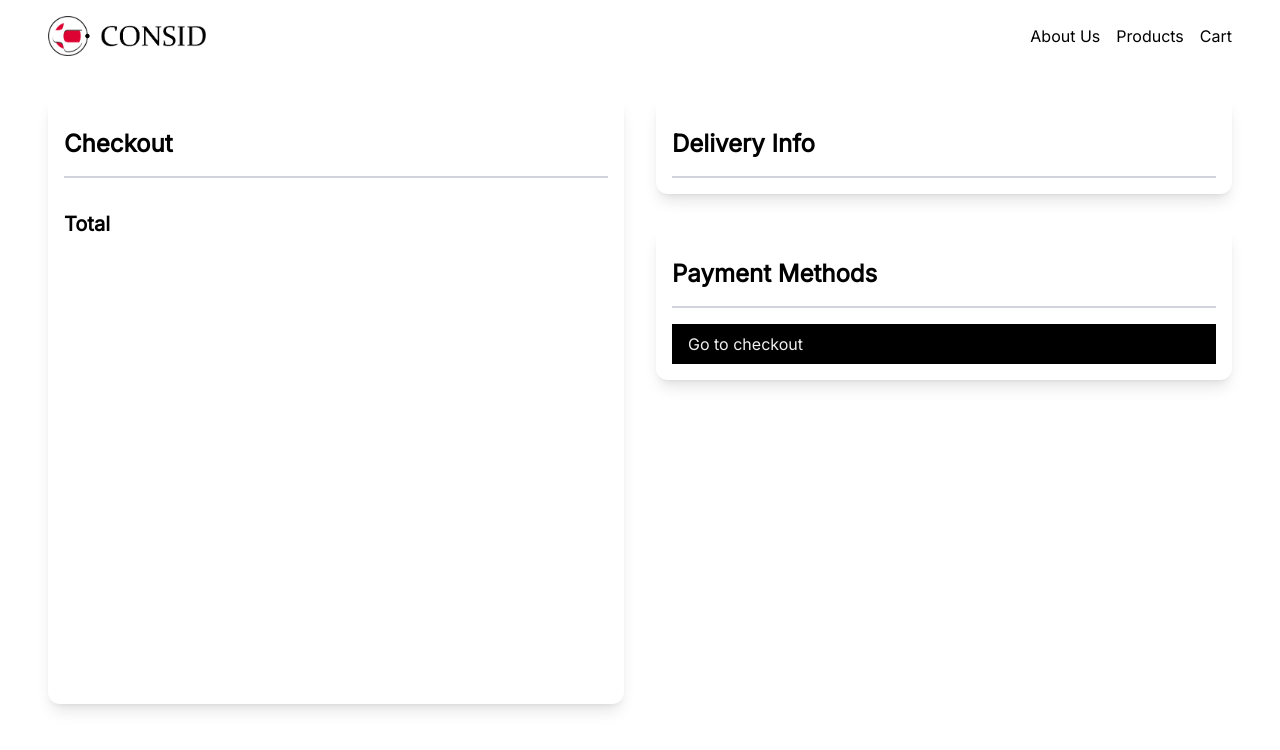
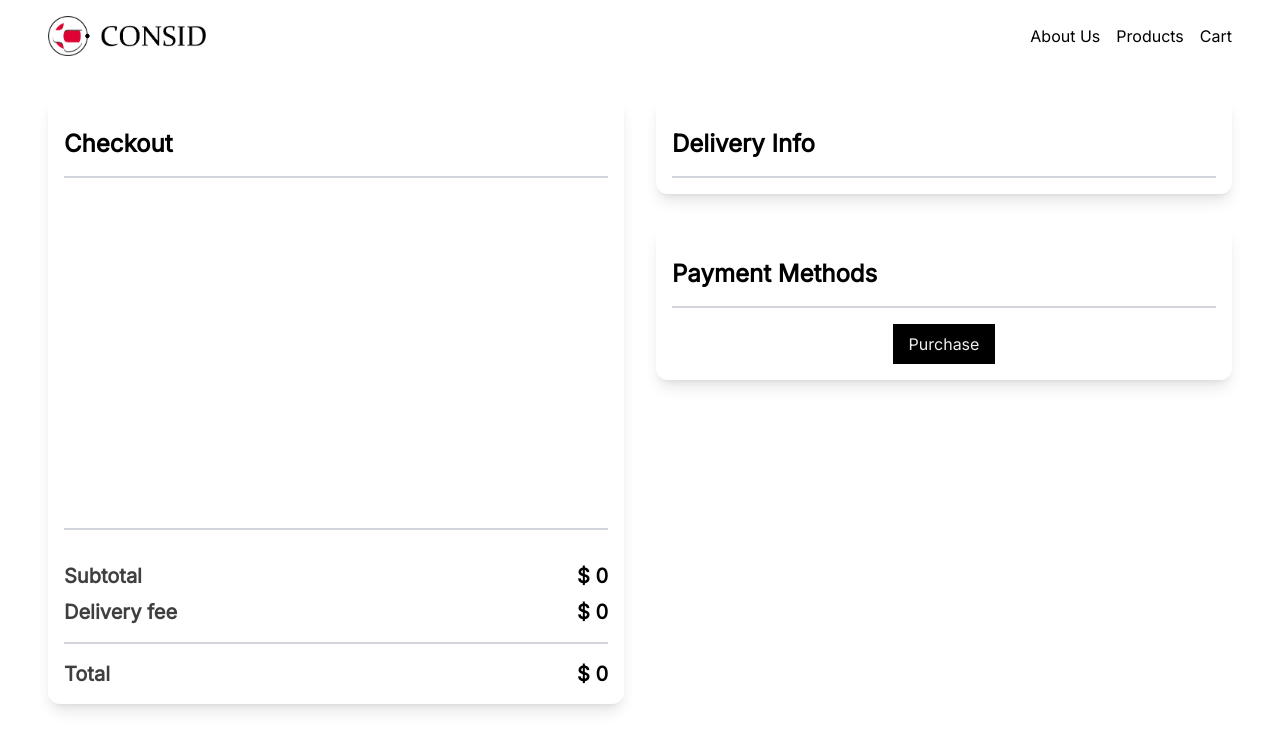
Before and after one commit to GITZMBE/uppgift-frontend-nextjs, a Next.js app in the folder next/: page /checkout in a window 1280 px wide. Shown: the top 750 px of the page. Built offline with nearby package versions, Linux system fonts and the light colour scheme.

Commit message:
Style and add components to checkout (no delivery form or purchase form)

```diff
--- a/next/app/checkout/page.tsx
+++ b/next/app/checkout/page.tsx
@@ -2,13 +2,14 @@
 
 import CartItemRecord from "@/src/components/CartItemRecord";
 import CartItem from "@/src/models/cartItem";
-import { cartState } from "@/src/recoil";
+import { cartState, getCartValue } from "@/src/recoil";
 import Link from "next/link";
 import React from "react";
 import { useRecoilState } from "recoil";
 
 const CheckoutPage = () => {
   const [cart, setCart] = useRecoilState(cartState);
+  const deliveryFee = 0;
 
   return (
     <div className='w-full h-screen flex gap-8 py-24 px-4 sm:px-8 md:px-12'>
@@ -16,17 +17,31 @@ const CheckoutPage = () => {
         <h2 className='text-2xl font-bold py-4 border-b-2 border-gray-300'>
           Checkout
         </h2>
-        <div className='flex flex-col gap-4 overflow-y-scroll scroll-hidden'>
+        <div className='flex flex-col h-full gap-4 pb-4 border-b-2 border-gray-300 overflow-y-scroll scroll-hidden'>
           {cart &&
             cart.map((item: CartItem) => (
               <CartItemRecord key={item.id} item={item} />
             ))
           }
         </div>
+        <div className="space-y-2 py-4 border-b-2 border-gray-300">
+          <div className="w-full flex justify-between items-center gap-4 text-xl">
+            <span className="font-semibold opacity-75">Subtotal</span>
+            <span className="font-bold">
+              $ { getCartValue(cart) }
+            </span>
+          </div>
+          <div className="w-full flex justify-between items-center gap-4 text-xl">
+            <span className="font-semibold opacity-75">Delivery fee</span>
+            <span className="font-bold">
+              $ { deliveryFee }
+            </span>
+          </div>
+        </div>
         <div className="w-full flex justify-between items-center gap-4 text-xl">
-          <span className="font-semibold">Total</span>
+          <span className="font-semibold opacity-75">Total</span>
           <span className="font-bold">
-            {}
+            $ { getCartValue(cart) + deliveryFee }
           </span>
         </div>
       </div>
@@ -41,12 +56,14 @@ const CheckoutPage = () => {
           <h2 className='text-2xl font-bold border-b-2 py-4 border-gray-300'>
             Payment Methods
           </h2>
-          <Link
-          href='/checkout'
-          className='py-2 px-4 bg-black text-light hover:text-white'
-          >
-            Go to checkout
-          </Link>
+          <div className="w-full flex flex-col items-center">
+            <Link
+            href='/order_confirmation'
+            className='py-2 px-4 bg-black text-light hover:text-white'
+            >
+              Purchase
+            </Link>
+          </div>
         </div>
       </div>
     </div>
```
